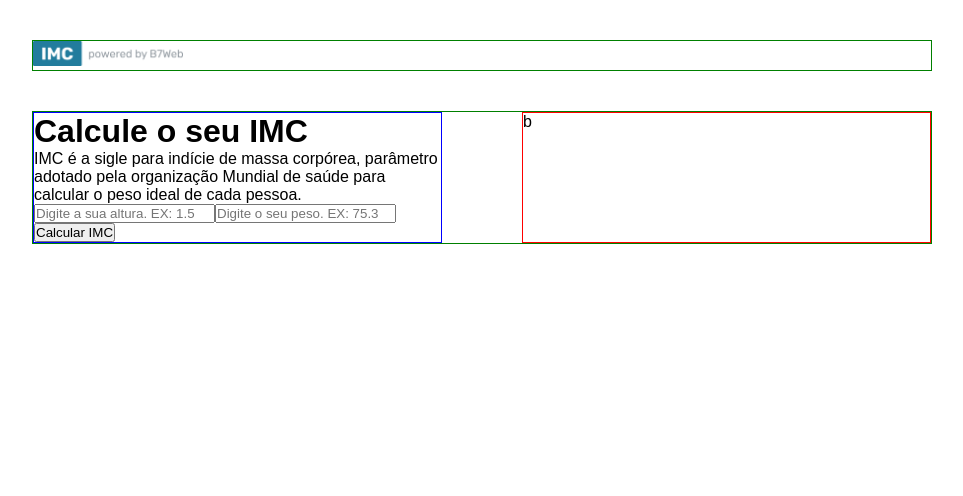
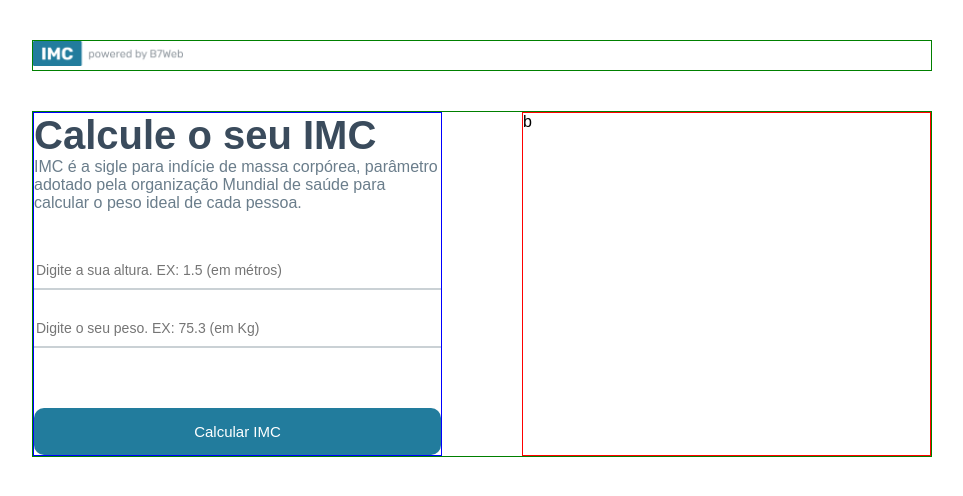
Before and after one commit to dennys-terra/calculadora-de-IMC, a React (Vite) app in the folder calculadora-imc/: page / in a window 1280 px wide. Shown: the top 496 px of the page, without its empty margins (158-1121 px from the left). Built offline with nearby package versions, Linux system fonts and the light colour scheme; the HTML template or start-up script is replaced by a standard one.

Commit message:
estilização do lado esquerdo

```diff
--- a/calculadora-imc/src/App.module.css
+++ b/calculadora-imc/src/App.module.css
@@ -28,6 +28,45 @@
     margin-right: 40px;
 }
 
+.container .leftSide h1 {
+    margin: 0;
+    font-size: 40px;
+    color: #3a4b5c;
+}
+
+.container .leftSide p {
+    font-size: 16px;
+    margin-bottom: 40px;
+    color: #6a7d8b;
+}
+
+.container .leftSide input {
+    width: 100%;
+    border: 0;
+    border-bottom: 2px solid rgba(150, 163, 171, .5);
+    padding: 10px 2px;
+    margin-bottom: 20px;
+    font-size: 14px;
+    outline: 0;
+}
+
+.container .leftSide button {
+    background-color: #227c9d;
+    color: white;
+    font-size: 15px;
+    border: 0;
+    border-radius: 10px;
+    padding: 15px 0;
+    width: 100%;
+    cursor: pointer;
+    margin-top: 40px;
+    transition: all ease .3s;
+}
+
+.container .leftSide button:hover {
+    opacity: .8;
+}
+
 .container .rightSide {
     flex: 1;
     border: 1px solid red;
```
